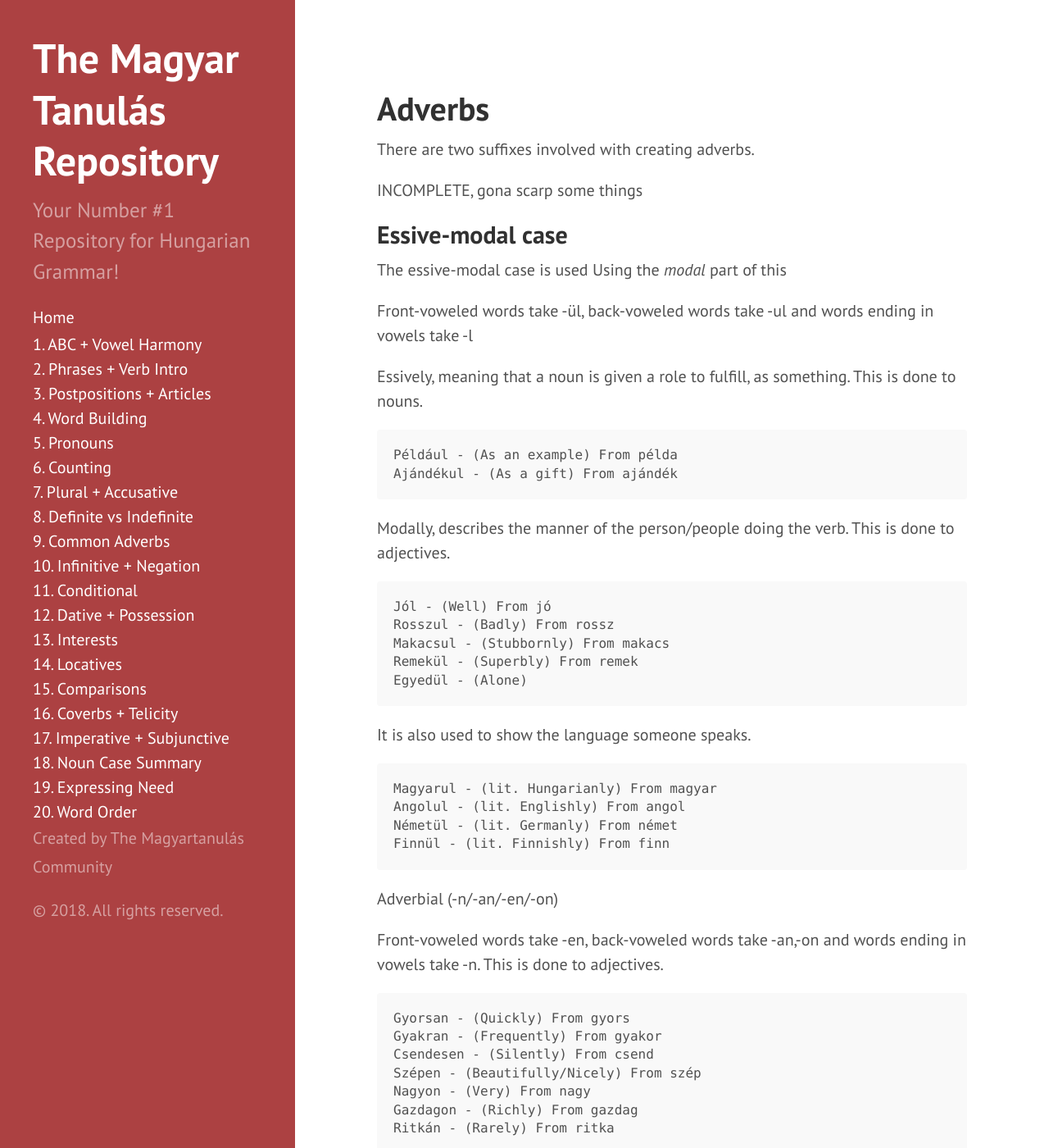
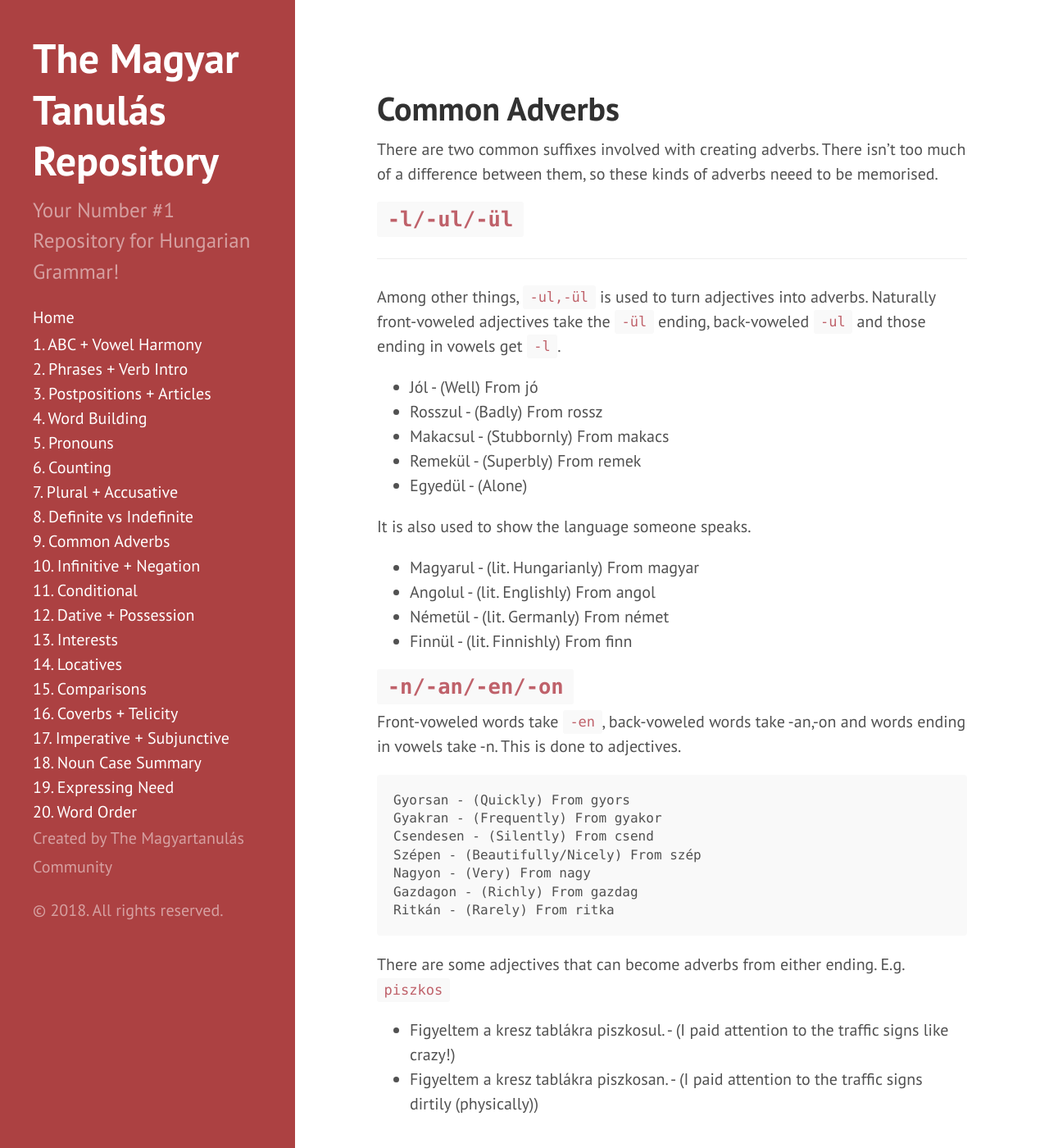
Before and after one commit to Magyartanulas/magyartanulas.github.io, a Jekyll site: the page built from adverbs.md, in a window 1280 px wide and 1400 px high. Shown: the whole window at 82% size. Built offline with Jekyll 4.4.1, drawn with Linux system fonts in a browser that asks for light colours; Markdown is read by kramdown in place of the engine named in the settings; some of the changed text lies outside the part shown.

Commit message:
Update adverbs.md

```diff
--- a/adverbs.md
+++ b/adverbs.md
@@ -1,42 +1,32 @@
 ---
-title: Adverbs
+title: Common Adverbs
 
 layout: page
 ---
 
-There are two suffixes involved with creating adverbs.
+There are two common suffixes involved with creating adverbs. There isn't too much of a difference between them, so these kinds of adverbs neeed to be memorised.
 
-INCOMPLETE, gona scarp some things
+## `-l/-ul/-ül`
+---
 
-## Essive-modal case
+Among other things, `-ul,-ül` is used to turn adjectives into adverbs. Naturally front-voweled adjectives take the `-ül` ending, back-voweled `-ul` and those ending in vowels get `-l`.
 
-The essive-modal case is used Using the *modal* part of this
-
-Front-voweled words take -ül, back-voweled words take -ul and words ending in vowels take -l
-
-Essively, meaning that a noun is given a role to fulfill, as something. This is done to nouns.
-
-    Például - (As an example) From példa
-    Ajándékul - (As a gift) From ajándék
-
-Modally, describes the manner of the person/people doing the verb. This is done to adjectives.
-
-    Jól - (Well) From jó
-    Rosszul - (Badly) From rossz
-    Makacsul - (Stubbornly) From makacs
-    Remekül - (Superbly) From remek
-    Egyedül - (Alone)
+* Jól - (Well) From jó
+* Rosszul - (Badly) From rossz
+* Makacsul - (Stubbornly) From makacs
+* Remekül - (Superbly) From remek
+* Egyedül - (Alone)
 
 It is also used to show the language someone speaks.
 
-    Magyarul - (lit. Hungarianly) From magyar
-    Angolul - (lit. Englishly) From angol
-    Németül - (lit. Germanly) From német
-    Finnül - (lit. Finnishly) From finn
+* Magyarul - (lit. Hungarianly) From magyar
+* Angolul - (lit. Englishly) From angol
+* Németül - (lit. Germanly) From német
+* Finnül - (lit. Finnishly) From finn
 
-Adverbial (-n/-an/-en/-on)
+## `-n/-an/-en/-on`
 
-Front-voweled words take -en, back-voweled words take -an,-on and words ending in vowels take -n. This is done to adjectives.
+Front-voweled words take `-en`, back-voweled words take -an,-on and words ending in vowels take -n. This is done to adjectives.
 
     Gyorsan - (Quickly) From gyors
     Gyakran - (Frequently) From gyakor
@@ -46,4 +36,7 @@ Front-voweled words take -en, back-voweled words take -an,-on and words ending i
     Gazdagon - (Richly) From gazdag
     Ritkán - (Rarely) From ritka
 
-Look out for irregularites!
+There are some adjectives that can become adverbs from either ending. E.g. `piszkos`
+
+* Figyeltem a kresz tablákra piszkosul. - (I paid attention to the traffic signs like crazy!)
+* Figyeltem a kresz tablákra piszkosan. - (I paid attention to the traffic signs dirtily (physically))
```
